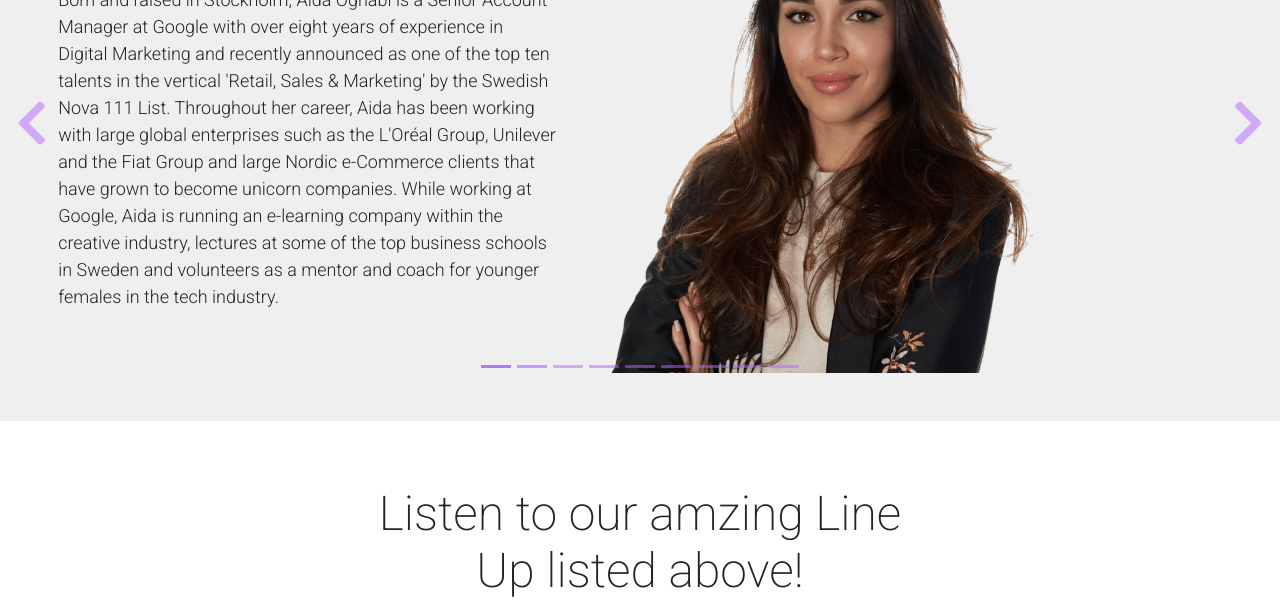
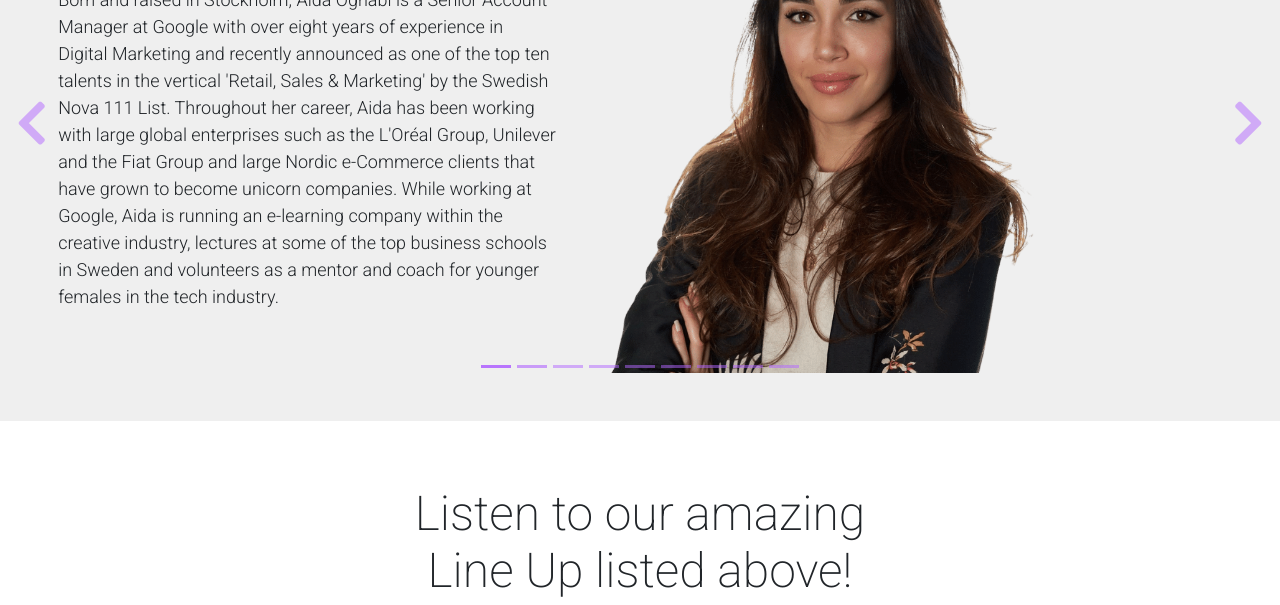
Before and after one commit to GirlScript-Ireland/july-2021-conference, a plain HTML site: page index.html in a window 1280 px wide. Shown: the part 335-940 px from the top of the page. Drawn offline with Linux system fonts and the light colour scheme.

Commit message:
fix: typo

```diff
--- a/index.html
+++ b/index.html
@@ -283,7 +283,7 @@
     <section class="container py-5">
         <div class="row text-center pt-3">
             <div class="col-lg-6 m-auto">
-                <h1 class="h1">Listen to our amzing Line Up listed above!</h1>
+                <h1 class="h1">Listen to our amazing Line Up listed above!</h1>
                 <p>
                     Checkout the schedule <u><a href=https://docs.google.com/spreadsheets/d/1y4skGRwiXCNe0QHweY8-3JovpRdDcP7DtWo8gjQlov8/edit?ts=60aa5bbb#gid=1252991133>here</a></u> and sign up below!
                 </p>
```
